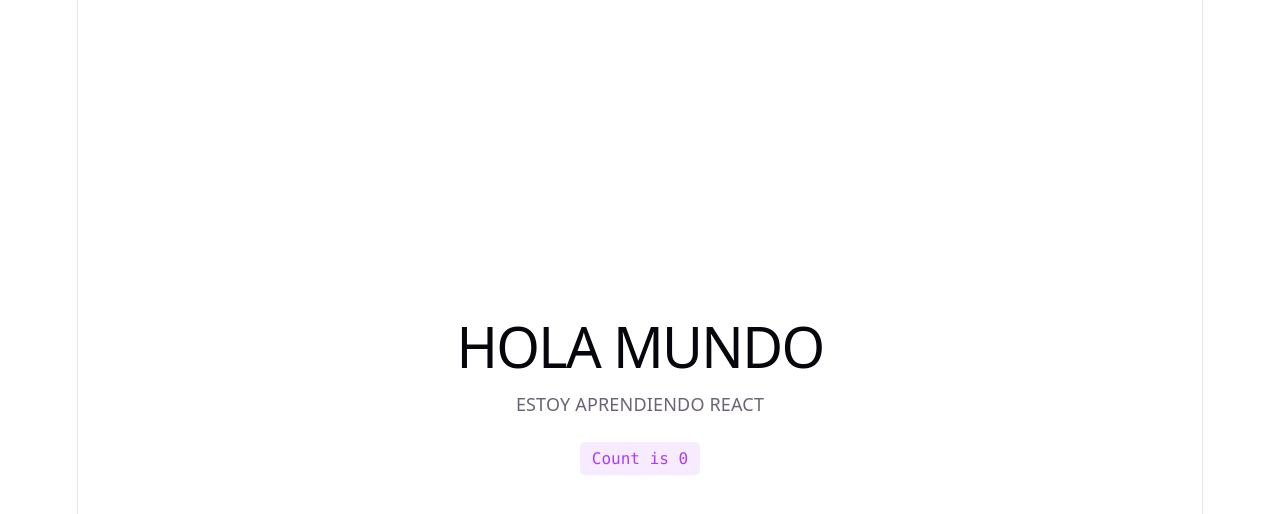
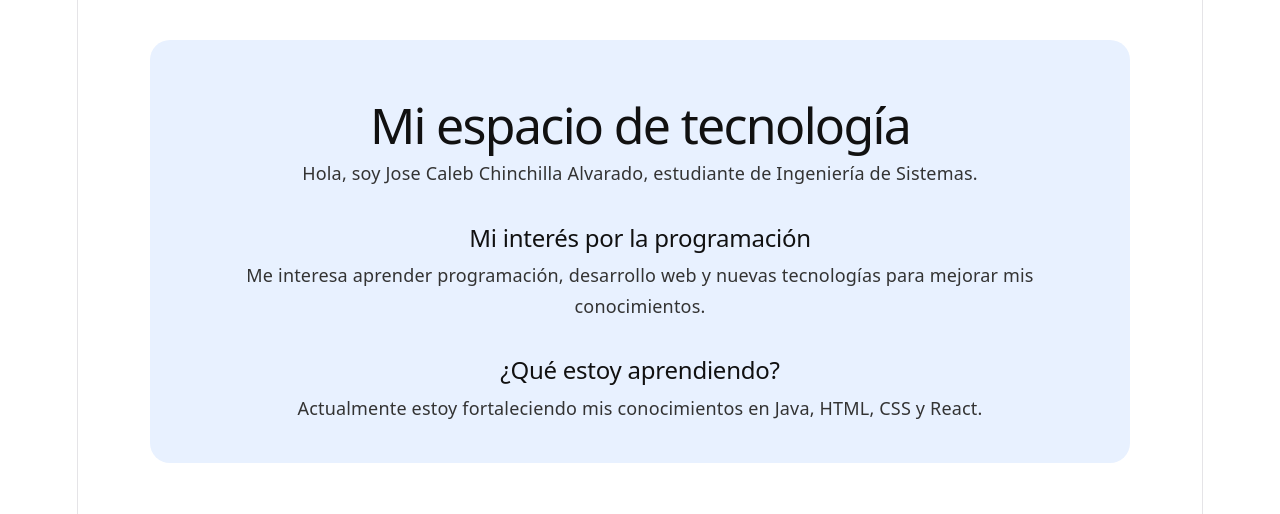
Before and after one commit to Jose4692/proyecto_react--, a React (Vite) app: page / in a window 1280 px wide. Shown: the top 514 px of the page. Built offline with nearby package versions, Linux system fonts and the light colour scheme.

Commit message:
segunda modificacion estilo

```diff
--- a/src/App.css
+++ b/src/App.css
@@ -1,184 +1,47 @@
-.counter {
-  font-size: 16px;
-  padding: 5px 10px;
-  border-radius: 5px;
-  color: var(--accent);
-  background: var(--accent-bg);
-  border: 2px solid transparent;
-  transition: border-color 0.3s;
-  margin-bottom: 24px;
-
-  &:hover {
-    border-color: var(--accent-border);
-  }
-  &:focus-visible {
-    outline: 2px solid var(--accent);
-    outline-offset: 2px;
-  }
+.:root {
+  color-scheme: light;
 }
 
-.hero {
-  position: relative;
-
-  .base,
-  .framework,
-  .vite {
-    inset-inline: 0;
-    margin: 0 auto;
-  }
-
-  .base {
-    width: 170px;
-    position: relative;
-    z-index: 0;
-  }
-
-  .framework,
-  .vite {
-    position: absolute;
-  }
-
-  .framework {
-    z-index: 1;
-    top: 34px;
-    height: 28px;
-    transform: perspective(2000px) rotateZ(300deg) rotateX(44deg) rotateY(39deg)
-      scale(1.4);
-  }
-
-  .vite {
-    z-index: 0;
-    top: 107px;
-    height: 26px;
-    width: auto;
-    transform: perspective(2000px) rotateZ(300deg) rotateX(40deg) rotateY(39deg)
-      scale(0.8);
-  }
+body {
+  margin: 0;
+  background-color: #ffffff;
+  color: #111111;
 }
 
-#center {
-  display: flex;
-  flex-direction: column;
-  gap: 25px;
-  place-content: center;
-  place-items: center;
-  flex-grow: 1;
-
-  @media (max-width: 1024px) {
-    padding: 32px 20px 24px;
-    gap: 18px;
-  }
+.app {
+  max-width: 900px;
+  margin: 40px auto;
+  padding: 40px;
+  text-align: center;
+  background-color: #e8f1ff;
+  border-radius: 20px;
 }
 
-#next-steps {
-  display: flex;
-  border-top: 1px solid var(--border);
-  text-align: left;
-
-  & > div {
-    flex: 1 1 0;
-    padding: 32px;
-    @media (max-width: 1024px) {
-      padding: 24px 20px;
-    }
-  }
-
-  .icon {
-    margin-bottom: 16px;
-    width: 22px;
-    height: 22px;
-  }
-
-  @media (max-width: 1024px) {
-    flex-direction: column;
-    text-align: center;
-  }
+h1 {
+  font-size: 50px;
+  color: #111111;
+  margin-bottom: 20px;
 }
 
-#docs {
-  border-right: 1px solid var(--border);
-
-  @media (max-width: 1024px) {
-    border-right: none;
-    border-bottom: 1px solid var(--border);
-  }
+h2 {
+  margin-top: 35px;
+  color: #111111;
 }
 
-#next-steps ul {
-  list-style: none;
-  padding: 0;
-  display: flex;
-  gap: 8px;
-  margin: 32px 0 0;
-
-  .logo {
-    height: 18px;
-  }
-
-  a {
-    color: var(--text-h);
-    font-size: 16px;
-    border-radius: 6px;
-    background: var(--social-bg);
-    display: flex;
-    padding: 6px 12px;
-    align-items: center;
-    gap: 8px;
-    text-decoration: none;
-    transition: box-shadow 0.3s;
-
-    &:hover {
-      box-shadow: var(--shadow);
-    }
-    .button-icon {
-      height: 18px;
-      width: 18px;
-    }
-  }
-
-  @media (max-width: 1024px) {
-    margin-top: 20px;
-    flex-wrap: wrap;
-    justify-content: center;
-
-    li {
-      flex: 1 1 calc(50% - 8px);
-    }
-
-    a {
-      width: 100%;
-      justify-content: center;
-      box-sizing: border-box;
-    }
-  }
+.app p {
+  color: #333333;
+  font-size: 18px;
+  line-height: 1.7;
 }
 
-#spacer {
-  height: 88px;
-  border-top: 1px solid var(--border);
-  @media (max-width: 1024px) {
-    height: 48px;
-  }
+.presentacion {
+  font-size: 20px;
+  color: #222222;
 }
 
-.ticks {
-  position: relative;
-  width: 100%;
-
-  &::before,
-  &::after {
-    content: '';
-    position: absolute;
-    top: -4.5px;
-    border: 5px solid transparent;
-  }
-
-  &::before {
-    left: 0;
-    border-left-color: var(--border);
-  }
-  &::after {
-    right: 0;
-    border-right-color: var(--border);
-  }
+.imagen-tecnologia {
+  width: 500px;
+  max-width: 100%;
+  margin: 25px 0;
+  border-radius: 15px;
 }
--- a/src/App.jsx
+++ b/src/App.jsx
@@ -1,30 +1,31 @@
-import { useState } from 'react'
-import heroImg from './assets/hero.png'
-import reactLogo from './assets/react.svg'
-import viteLogo from './assets/vite.svg'
 import './App.css'
 
 function App() {
-  const [count, setCount] = useState(0)
+  return (
+    <main className="app">
 
-  return (
-    <>
-      <section id="center">
-        <div>
-          <h1>HOLA MUNDO</h1>
-          <p>
-            ESTOY APRENDIENDO REACT
-          </p>
-        </div>
-        <button
-          type="button"
-          className="counter"
-          onMouseEnter={() => setCount((count) => count + 1)}
-        >
-          Count is {count}
-        </button>
-      </section>
-    </>
+      <h1>Mi espacio de tecnología</h1>
+
+      <p className="presentacion">
+        Hola, soy Jose Caleb Chinchilla Alvarado,
+        estudiante de Ingeniería de Sistemas.
+      </p>
+
+      <h2>Mi interés por la programación</h2>
+
+      <p>
+        Me interesa aprender programación, desarrollo web
+        y nuevas tecnologías para mejorar mis conocimientos.
+      </p>
+
+      <h2>¿Qué estoy aprendiendo?</h2>
+
+      <p>
+        Actualmente estoy fortaleciendo mis conocimientos
+        en Java, HTML, CSS y React.
+      </p>
+
+    </main>
   )
 }
 
--- a/src/index.css
+++ b/src/index.css
@@ -1,5 +1,5 @@
 :root {
-  --text: #6b6375;
+ --text: #111111;
   --text-h: #08060d;
   --bg: #fff;
   --border: #e5e4e7;
```
